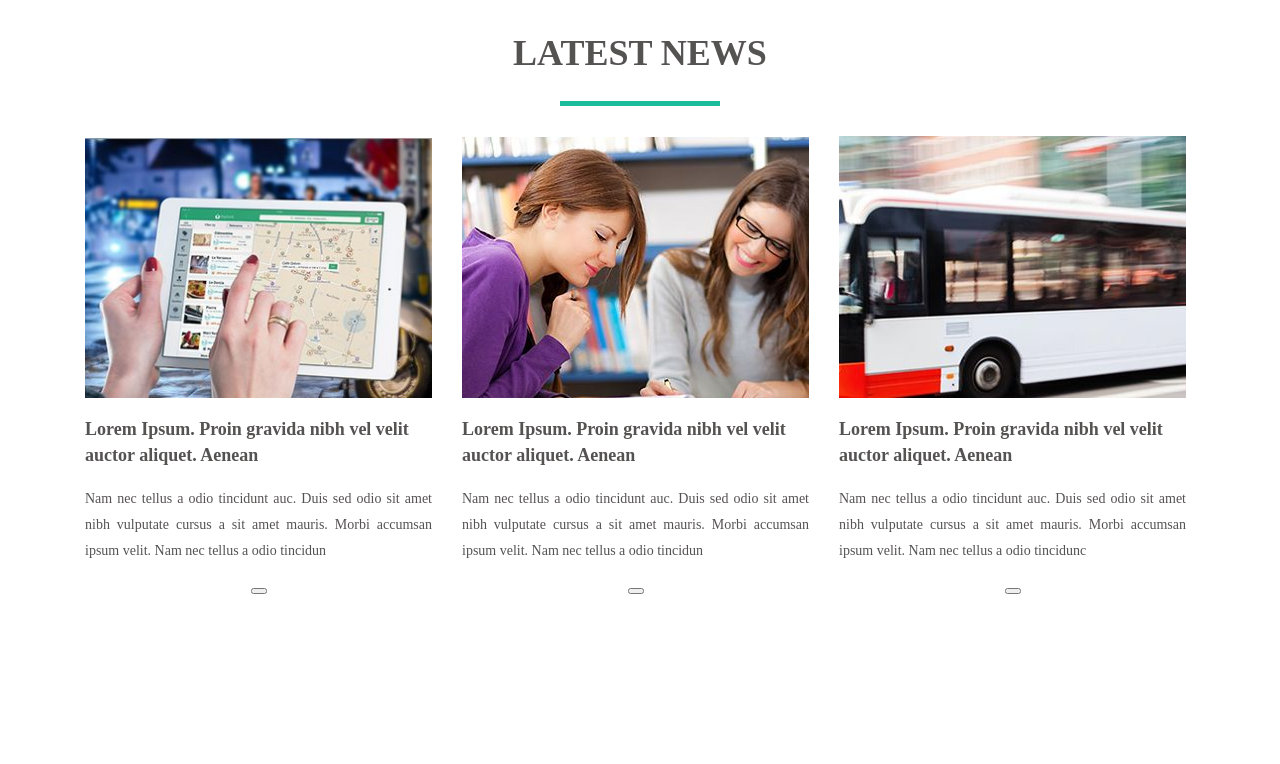
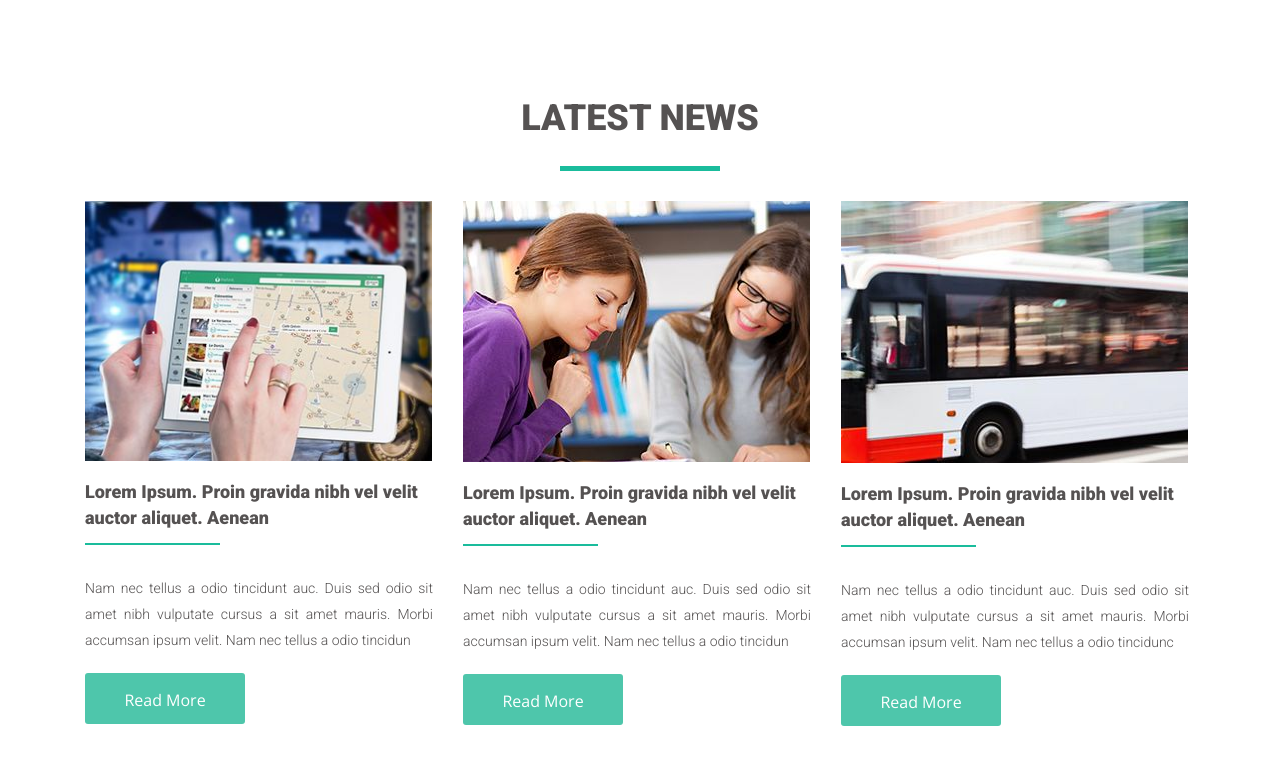
Before and after one commit to MyroslavaMaksymenko/goit-fe-course, a plain HTML site: page html-css/hw-04/index.html in a window 1280 px wide. Shown: the part 960-1724 px from the top of the page. Before the commit the page ends 1564 px from the top, so only its background shows below. Drawn offline with nearby package versions, Linux system fonts and the light colour scheme; a script that the page names is missing.

Commit message:
the last version

```diff
--- a/html-css/hw-04/css/style.css
+++ b/html-css/hw-04/css/style.css
@@ -9,7 +9,7 @@ html{
 }
 
 body {
-  font-family: 'Roboto',"Open Sans" Arial, sans-serif;
+  font-family: 'Roboto',"Open Sans", Arial, sans-serif;
   font-weight: 400;
   color: #555252;
   font-size: 14px;
@@ -19,7 +19,7 @@ body {
 .wrapper{
   width: 1140px;
   margin: 0 auto;
-  padding: 40px 15px 0;
+  padding: 40px 15px 85px;
  }
 
 .navigation-container{
@@ -32,7 +32,6 @@ img{
   max-width: 100%;
   height: auto;
 }
-
 
 .logo{
   float: left; /*1. попросили блок прижаться к верхнему левому краю*/
@@ -48,7 +47,12 @@ line-height: 11px;
 text-transform: uppercase;
 }
   /*дочерние элементы данного блока поднялись над потоком документа из-за работы float. в результате родитель их не видит, так как он не имеет собственного контента, высоты и паддингов, он схлопнулся. для решения проблемы мы должны просто родителю дать класс clearfix в html, а в css пишем следующее*/
-
+.navigation-list-item{
+    float: left; /* 2. попросили блок прижаться к верхнему правому краю*/
+    text-transform: uppercase;
+    margin: 0;
+    padding: 0;
+}
 .clearfix::after{
     display: table; /* можно написать block, но table сработает даже на старых браузерах*/
     content: "";
@@ -64,16 +68,14 @@ text-transform: uppercase;
   }
 
   .logo::first-letter {
-    font-family: 'Roboto',"Open Sans" Arial, sans-serif;;
+    font-family: 'Roboto',"Open Sans", Arial, sans-serif;;
     color: #1abc9c;
     font-size: 30px;
     line-height: 32px;
     font-weight: bold;
   }
 
-
-
-.navigation-list-item{
+  .navigation-list-item{
   margin: 0;
   padding: 0;
   font-size: 10px;
@@ -99,7 +101,9 @@ text-transform: uppercase;
   color: #1abc9c;
   font-weight: bold;
 }
-
+.page-header{
+  margin-bottom: 105px;
+}
 .visually-hidden:not(:focus):not(:active),
 input[type="checkbox"].visually-hidden,
 input[type="radio"].visually-hidden{
@@ -111,16 +115,33 @@ input[type="radio"].visually-hidden{
     padding: 0;
     white-space:nowrap;
     clip-path:inset(100%);
-    clip: rect(0 0 0 0);
+    clip: rect(0, 0, 0, 0);
     overflow:hidden;
 }
-
+.featured-products-title{
+  color:  #555252;
+  font-size: 36px;
+  font-weight: 900;
+  line-height: 32px;
+  text-align: center;
+  text-transform: uppercase;
+}
+.featured-products-title::after{
+  display:inline-block;
+  content:'';
+  width: 160px;
+  height: 5px;
+  display: block;
+  margin: 32px auto 0;
+  background-color: #1abc9c;
+}
+.featured-products{
+  margin-bottom: 105px;
+}
 .featured-products-list{
    margin: 0;
    padding: 0;
-   /*font-size: 0;*/
 }
-
 
 .featured-products-item {
 float: left;
@@ -131,9 +152,7 @@ list-style: none;
 position: relative;
 margin-right: 30px
 }
-./*.featured-products-item:not(:last-child){
-  margin-right: 30;*/
-}
+
 .featured-products-item:nth-last-child(-n+4){
   margin-bottom: 0;
 }
@@ -173,54 +192,15 @@ margin-right: 30px
   text-align: center;
 }
 
-.features-products-list li:hover .product-item-title{
-  background-color: #553e8a;
+.featured-products-item:hover .product-item-title{
+  background-color: #1abc9c;
+ }
+.featured-products-list li:hover .product-item-price{
+  background-color:#75d6c3;
 }
 
-.features-products-list li:hover .product-item-price{
-  background-color: #1abc9c;
-}
-.features-products-list:hover{
-color: #1abc9c;
-}
 .features-products-list{
   cursor:pointer;
-}
-/*.featured-products-item:nth-child(4n){
-  margin-right: 0;
-}
-
-}*/
-.latest-news-list{
-  box-sizing: border-box;
-  margin: 0;
-  padding: 0;
-  font-size: 0;
-}
-.latest-news-container{
-  box-sizing: border-box;
-  margin: 0;
-  padding: 0;
-  font-size: 0;
-  text-align: center;
-  margin: 0 auto;
-}
-.featured-products-title{
-  color:  #555252;
-  font-size: 36px;
-  font-weight: 900;
-  line-height: 32px;
-  text-align: center;
-  text-transform: uppercase;
-}
-.featured-products-title::after{
-  display:inline-block;
-  content:'';
-  width: 160px;
-  height: 5px;
-  display: block;
-  margin: 32px auto 0;
-  background-color: #1abc9c;
 }
 .latest-news-title{
   color:  #555252;
@@ -239,49 +219,71 @@ color: #1abc9c;
   margin: 32px auto 0;
   background-color: #1abc9c;
 }
+.latest-news-list{
+  margin: 0;
+  padding: 0;
+}
+
+.latest-news-item{
+float: left;
+margin-right: 30px;
+width: 348px;
+height: 495px;
+list-style: none;
+position: relative;
+margin-right: 30px
+}
+
 .news-title{
  color:  #555252;
  font-size: 18px;
  font-weight: 600;
- /*line-height: 26px;*/
+ line-height: 26px;
  text-align: left;
+ margin-bottom: 30px;
+}
+.news-title::after{
+  display:inline-block;
+  content:'';
+  width: 135px;
+  height: 2px;
+  display: block;
+  margin-top: 12px;
+  margin-left: 0;
+  background-color: #1abc9c;
 }
 .news-text{
   color:  #555252;
   font-size: 14px;
-  font-weight: 400;
-  /*line-height: 26px;*/
-  text-align: justify ;
+  line-height: 26px;
+  text-align: justify;
+  margin-bottom: 20px;
 }
 
-.latest-news-item{
-  display: inline-block;
-  width: 347px;
-  /*height: 261px;*/
-  color: #555252;
-  font-size: 16px;
-  margin-right: 30px;
-  margin-bottom: 30px;
-}
 .latest-news-item:last-child  {
   margin-right: 0;
 }
-.latest-news-item:nth-last-child(-n+3){
+/*.latest-news-item:nth-last-child(-n+3){
   margin-bottom: 0;
+}*/
+
+.butn{
+  display: block;
+  font-size: 16px;
+  line-height: 26px;
+  color: #ffffff;
+  background-color: #4ec6ab;
+  font-family: "Open Sans", Arial, sans-serif;
+  font-weight: 300;
+  border: none;
+  padding: 14px 36px;
+  cursor: pointer;
+  width: 160px;
+  height: 51px;
+  margin: 0;
+  border-radius: 3px;
 }
-.button{
-  font-size: 20px;
-  line-height: 24px;
-  color: #1abc9c;
-  background-color: #ffffff;
-  font-family: 'Roboto', Arial, sans-serif;
-  border: 1px solid #1abc9c;
-  padding: 22px 35px;
-  cursor: pointer;
-  display: block;
-  margin: 0 auto;
-}
-.button:hover {
+.butn:hover {
   color: #555252;
   background-color:#1abc9c;
 }
--- a/html-css/hw-04/index.html
+++ b/html-css/hw-04/index.html
@@ -117,14 +117,14 @@
 
             <section class="latest-news">
                 <h2 class="latest-news-title">latest news</h2>
-                <ul class="latest-news-list">
+                <ul class="latest-news-list clearfix">
                     <li class="latest-news-item">
                         <article class="latest-news-container">
                             <img class="news-picture" src="./img/news_1_ipad.jpg" alt="ipad" height="261" width="347">
                             <h3 class="news-title">Lorem Ipsum. Proin gravida nibh vel velit auctor aliquet. Aenean</h3>
                             <p class="news-text"> Nam nec tellus a odio tincidunt auc. Duis sed odio sit amet nibh vulputate
                                 cursus a sit amet mauris. Morbi accumsan ipsum velit. Nam nec tellus a odio tincidun </p>
-                            <button name="button">Read More</button>
+                            <button class="butn">Read More</button>
                         </article>
                     </li>
                     <li class="latest-news-item">
@@ -133,7 +133,7 @@
                             <h3 class="news-title">Lorem Ipsum. Proin gravida nibh vel velit auctor aliquet. Aenean</h3>
                             <p class="news-text"> Nam nec tellus a odio tincidunt auc. Duis sed odio sit amet nibh vulputate
                                 cursus a sit amet mauris. Morbi accumsan ipsum velit. Nam nec tellus a odio tincidun </p>
-                            <button name="button">Read More</button>
+                            <button class="butn">Read More</button>
                         </article>
                     </li>
                     <li class="latest-news-item">
@@ -142,7 +142,7 @@
                             <h3 class="news-title">Lorem Ipsum. Proin gravida nibh vel velit auctor aliquet. Aenean</h3>
                             <p class="news-text"> Nam nec tellus a odio tincidunt auc. Duis sed odio sit amet nibh vulputate
                                 cursus a sit amet mauris. Morbi accumsan ipsum velit. Nam nec tellus a odio tincidunc</p>
-                            <button name="button">Read More</button>
+                            <button class="butn">Read More</button>
                         </article>
                     </li>
 
```
Also changed, not shown: html-css/hw-04/img/Rectangle 50.jpg (deleted), html-css/hw-04/img/Rectangle 51.jpg (deleted).
